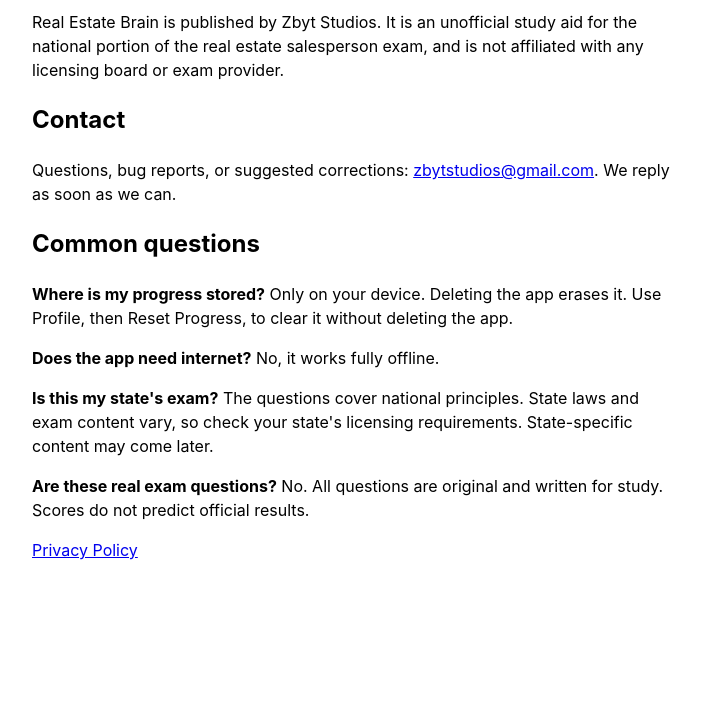
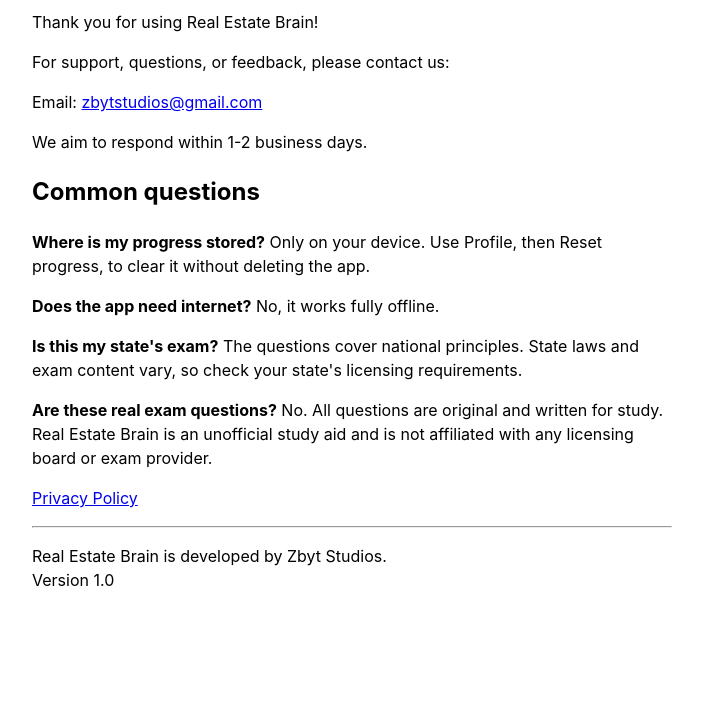
Before and after one commit to ncheshire-create/realestatebrain-privacy, a plain HTML site: page support.html in a window 1280 px wide. Shown: the part 91-800 px from the top of the page, without its empty margins (288-991 px from the left). Drawn offline with Linux system fonts and the light colour scheme.

Commit message:
Update support.html

```diff
--- a/support.html
+++ b/support.html
@@ -1 +1 @@
-<meta name="viewport" content="width=device-width, initial-scale=1"><title>Real Estate Brain Support</title><body style="font-family:-apple-system,Helvetica,Arial,sans-serif;max-width:640px;margin:2em auto;padding:0 1em;line-height:1.5"><h1>Real Estate Brain Support</h1><p>Real Estate Brain is published by Zbyt Studios. It is an unofficial study aid for the national portion of the real estate salesperson exam, and is not affiliated with any licensing board or exam provider.</p><h2>Contact</h2><p>Questions, bug reports, or suggested corrections: <a href="mailto:zbytstudios@gmail.com">zbytstudios@gmail.com</a>. We reply as soon as we can.</p><h2>Common questions</h2><p><b>Where is my progress stored?</b> Only on your device. Deleting the app erases it. Use Profile, then Reset Progress, to clear it without deleting the app.</p><p><b>Does the app need internet?</b> No, it works fully offline.</p><p><b>Is this my state's exam?</b> The questions cover national principles. State laws and exam content vary, so check your state's licensing requirements. State-specific content may come later.</p><p><b>Are these real exam questions?</b> No. All questions are original and written for study. Scores do not predict official results.</p><p><a href="index.html">Privacy Policy</a></p></body>
+<meta name="viewport" content="width=device-width, initial-scale=1"><title>Real Estate Brain - Support</title><body style="font-family:-apple-system,Helvetica,Arial,sans-serif;max-width:640px;margin:2em auto;padding:0 1em;line-height:1.5"><h1>Real Estate Brain - Support</h1><p>Thank you for using Real Estate Brain!</p><p>For support, questions, or feedback, please contact us:</p><p>Email: <a href="mailto:zbytstudios@gmail.com">zbytstudios@gmail.com</a></p><p>We aim to respond within 1-2 business days.</p><h2>Common questions</h2><p><b>Where is my progress stored?</b> Only on your device. Use Profile, then Reset progress, to clear it without deleting the app.</p><p><b>Does the app need internet?</b> No, it works fully offline.</p><p><b>Is this my state's exam?</b> The questions cover national principles. State laws and exam content vary, so check your state's licensing requirements.</p><p><b>Are these real exam questions?</b> No. All questions are original and written for study. Real Estate Brain is an unofficial study aid and is not affiliated with any licensing board or exam provider.</p><p><a href="index.html">Privacy Policy</a></p><hr><p>Real Estate Brain is developed by Zbyt Studios.<br>Version 1.0</p></body>
```
